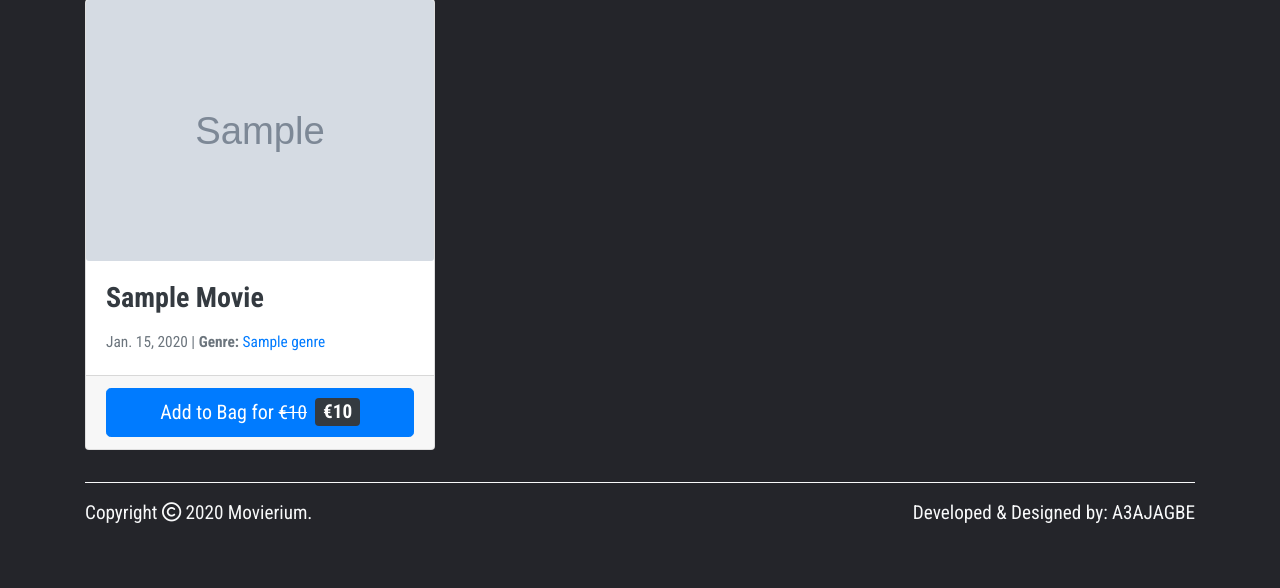
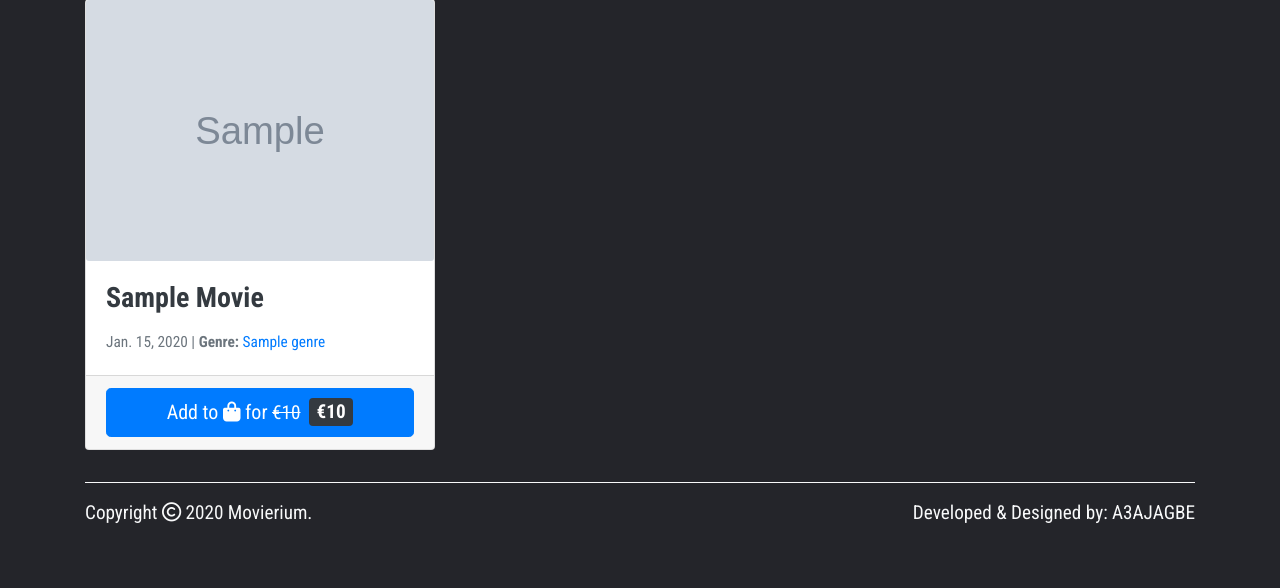
Before and after one commit to A3AJAGBE/Movie, a Django app: template templates/genre.html in a window 1280 px wide. Shown: the part 137-725 px from the top of the page. Run offline with Django 3.2, Linux system fonts and the light colour scheme; the template is opened without the code that fills it: most values are stand-ins (such as "Sample title", 1, 10 or a date in 2020); grey boxes marked "Sample" are stand-in pictures; some libraries are stand-ins or nearby versions.

Commit message:
Add addtocart url

```diff
--- a/templates/movie_include.html
+++ b/templates/movie_include.html
@@ -14,7 +14,7 @@
                 </small>
             </div>
             <div class="card-footer">
-                <a href="#" class="btn btn-primary btn-lg btn-block" role="button">Add to Bag for
+                <a href="{{ movie.get_add_to_cart_url }}" class="btn btn-primary btn-lg btn-block" role="button">Add to <i class="fas fa-shopping-bag"></i> for
                     {% if movie.Discount %}
                         <span class="mr-1 price">
                             <del>€{{ movie.Price }}</del>
```
